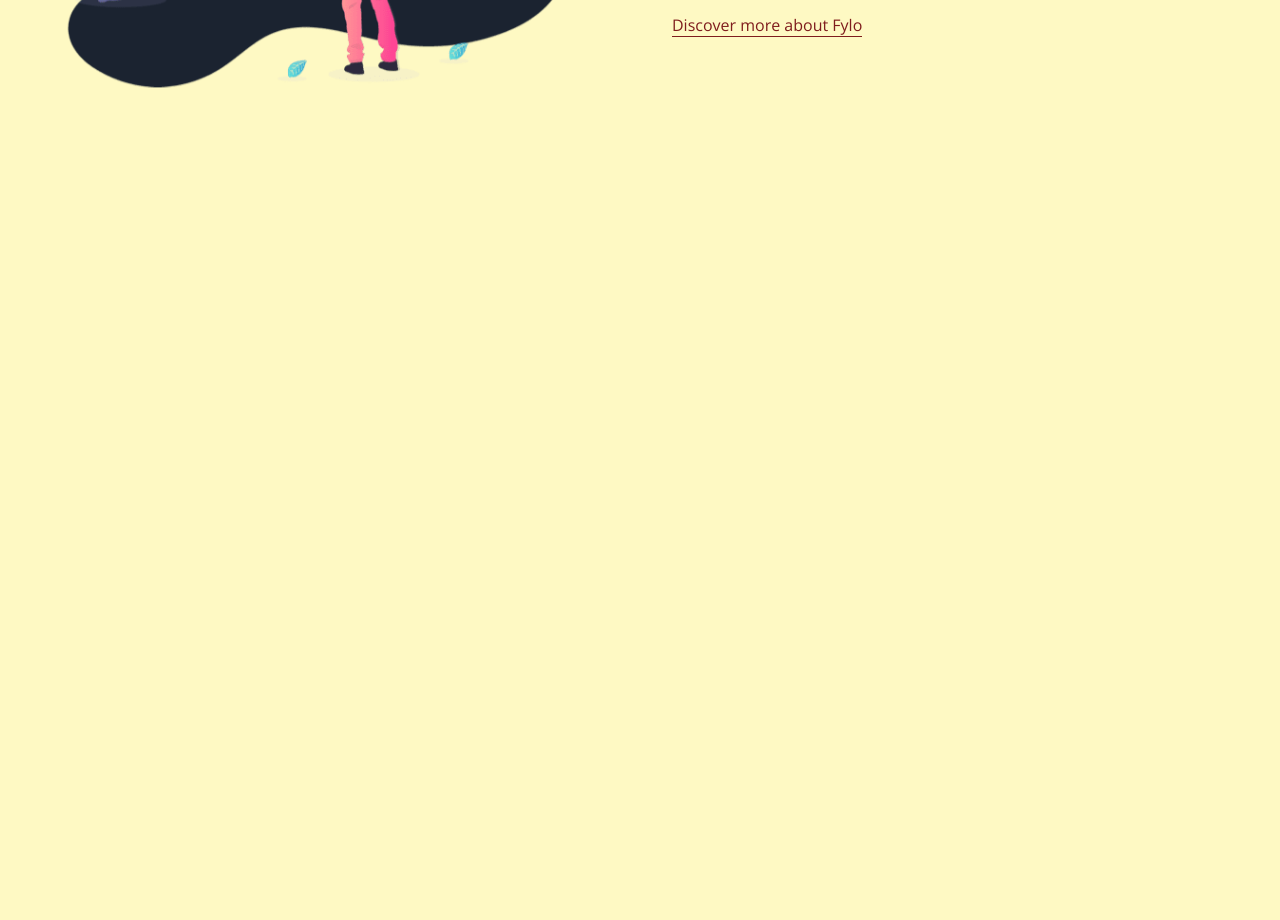
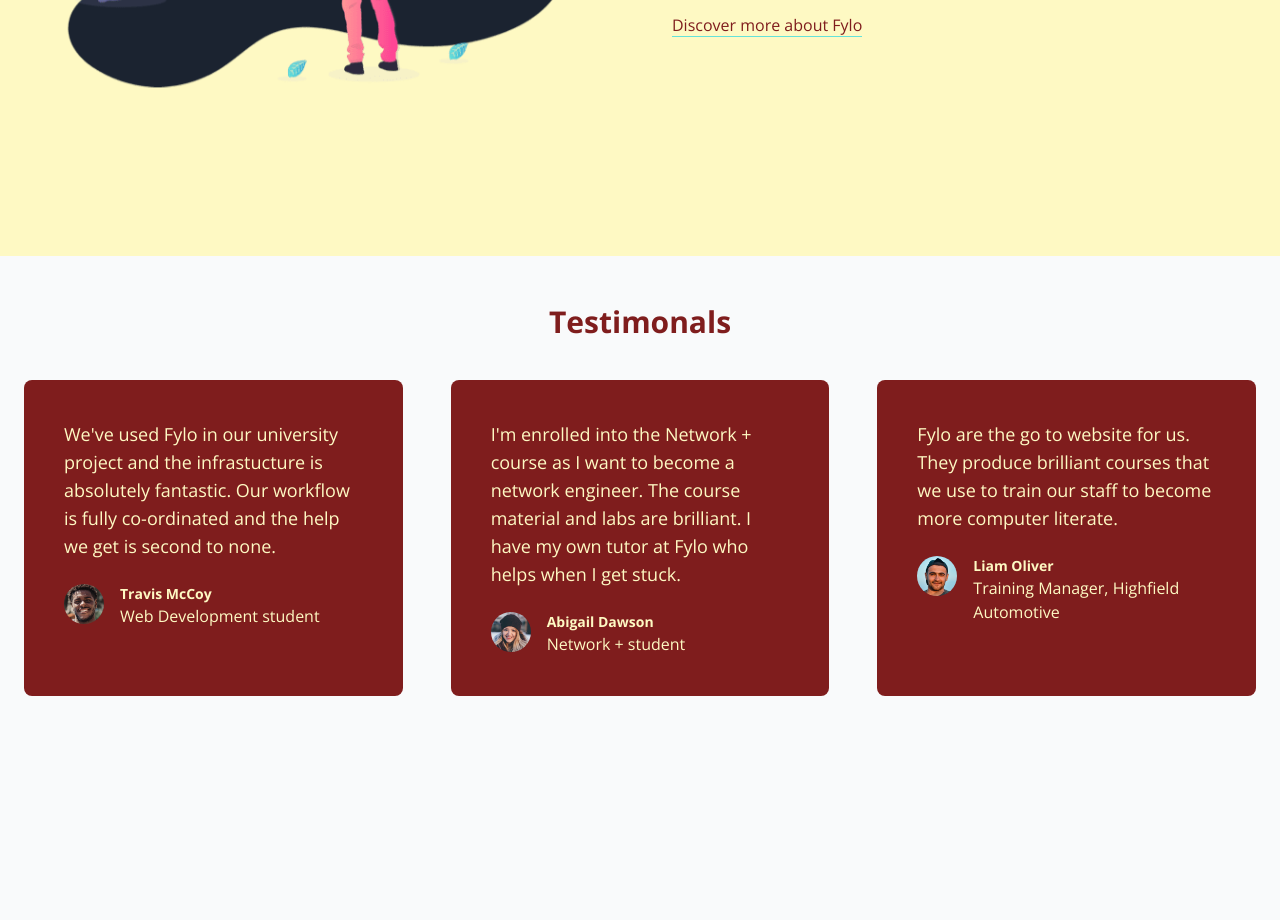
Before and after one commit to Nimira43/Fylo---Tailwind-Project, a website: page index.html in a window 1280 px wide. Shown: the part 2500-3420 px from the top of the page. Before the commit the page ends 2756 px from the top, so only its background shows below. Drawn offline with nearby package versions, Linux system fonts and the light colour scheme.

Commit message:
8th commit - added Testimonials section and made alterations to the photo assets.

```diff
--- a/index.html
+++ b/index.html
@@ -119,11 +119,57 @@
             </p>
           </div>
           <div class="block mt-4">
-            <a href="https://github.com/Nimira43/Fylo---Tailwind-Project" class="border-b border-red-900 text-red-900 dark:border-yellow-100 dark:text-yellow-100">Discover more about Fylo
+            <a href="https://github.com/Nimira43/Fylo---Tailwind-Project" class="border-b border-accentCyan text-red-900 dark:text-yellow-100">Discover more about Fylo
             </a>
           </div>
         </div>
       </div>
     </section>
+    <section id="testimonials" class="bg-gray-50 dark:bg-darkBlue">
+      <div class="container mx-auto px-6 pt-12 pb-80 md:pb-96">
+        <div>
+            <h1 class="flex flex-cols justify-center item-center text-3xl text-red-900 font-bold dark:text-yellow-100 mb-10">Testimonals</h1>
+        </div>
+        <div class="relative flex flex-col w-full space-y-6 md:flex-row md:space-y-0 md:space-x-12">
+          <div class="flex flex-col p-10 space-y-6 rounded-lg text-yellow-100 bg-red-900 dark:text-red-900 dark:bg-yellow-100 md:w-1/3">
+            <p class="text-sm leading-5 md:text-lg">
+              We've used Fylo in our university project and the infrastucture is absolutely fantastic. Our workflow is fully co-ordinated and the help we get is second to none.
+            </p>
+            <div class="flex space-x-4">
+              <img src="images/person1.jpg" alt="" class="w-10 h-10 rounded-full">
+              <div>
+                <h5 class="text-sm font-semibold">Travis McCoy</h5>
+                <p class="text-xs-font-extralight">Web Development student</p>
+              </div>
+            </div>
+          </div>
+          <div class="flex flex-col p-10 space-y-6 rounded-lg text-yellow-100 bg-red-900 dark:text-red-900 dark:bg-yellow-100 md:w-1/3">
+            <p class="text-sm leading-5 md:text-lg">
+              I'm enrolled into the Network + course as I want to become a network engineer. The course material and labs are brilliant. I have my own tutor at Fylo who helps when I get stuck.
+            </p>
+            <div class="flex space-x-4">
+              <img src="images/person2.jpg" alt="" class="w-10 h-10 rounded-full">
+              <div>
+                <h5 class="text-sm font-semibold">Abigail Dawson</h5>
+                <p class="text-xs-font-extralight">Network + student</p>
+              </div>
+            </div>
+          </div>
+          <div class="flex flex-col p-10 space-y-6 rounded-lg text-yellow-100 bg-red-900 dark:text-red-900 dark:bg-yellow-100 md:w-1/3">
+            <p class="text-sm leading-5 md:text-lg">
+              Fylo are the go to website for us. They produce brilliant courses that we use to train our staff to become more computer literate.
+            </p>
+            <div class="flex space-x-4">
+              <img src="images/person3.jpg" alt="" class="w-10 h-10 rounded-full">
+              <div>
+                <h5 class="text-sm font-semibold">Liam Oliver</h5>
+                <p class="text-xs-font-extralight">Training Manager, Highfield Automotive</p>
+              </div>
+            </div>
+          </div>
+        </div>
+      </div>
+    </section>
+    footer
   </body>
 </html>
```
Also changed, not shown: css/style.css, images/bg-quotes.png (deleted), images/person1.jpg (added), images/person2.jpg (added), images/person3.jpg (added), images/profile-1.jpg (deleted), images/profile-2.jpg (deleted), images/profile-3.jpg (deleted).
